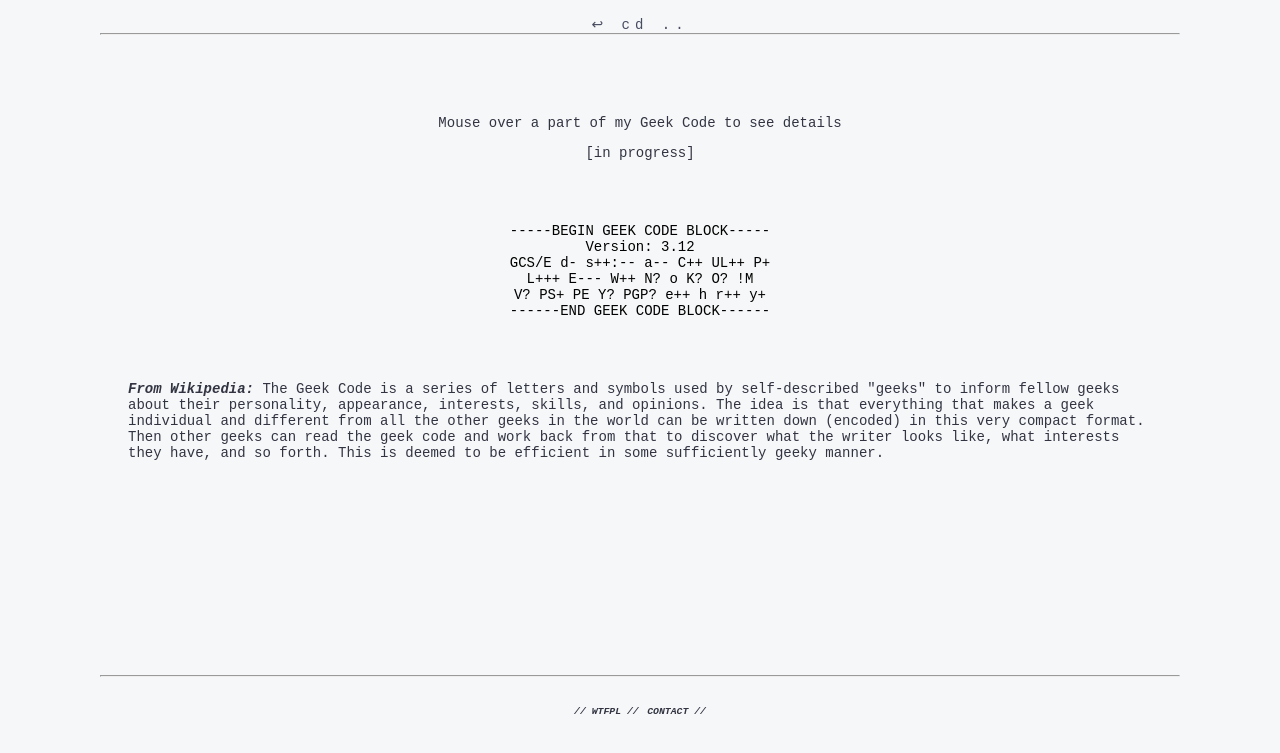
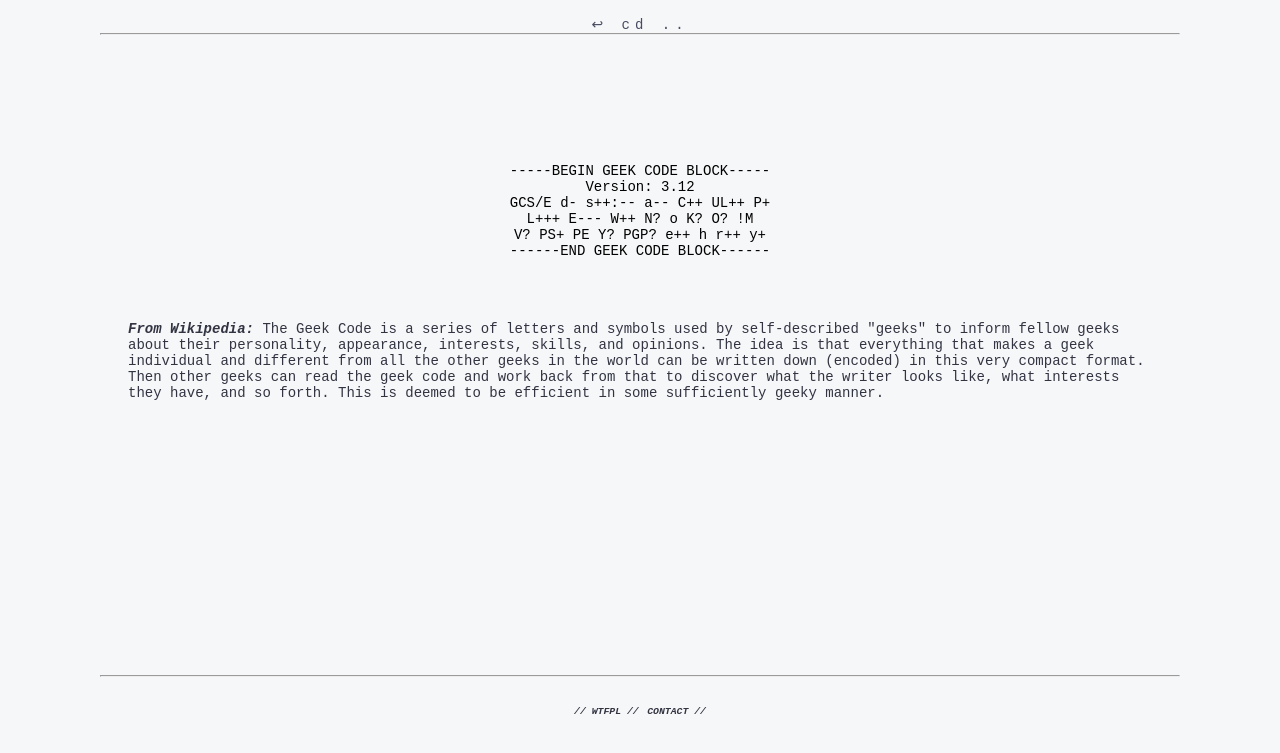
Before and after one commit to jakehappersett/jakehappersett.github.io, a plain HTML site: page res.html in a window 1280 px wide. Shown: the part 59-812 px from the top of the page. Drawn offline with Linux system fonts and the light colour scheme; a web font is replaced by a local one.

Commit message:
removed 'in progress'

```diff
--- a/res.html
+++ b/res.html
@@ -19,8 +19,6 @@
 		</header>
 		<main>
 			<div id="main" class="content">
-                <p> Mouse over a part of my Geek Code to see details</p>
-                <p>[in progress]</p>
                 <br>
                 <br>
                 <br>
```
